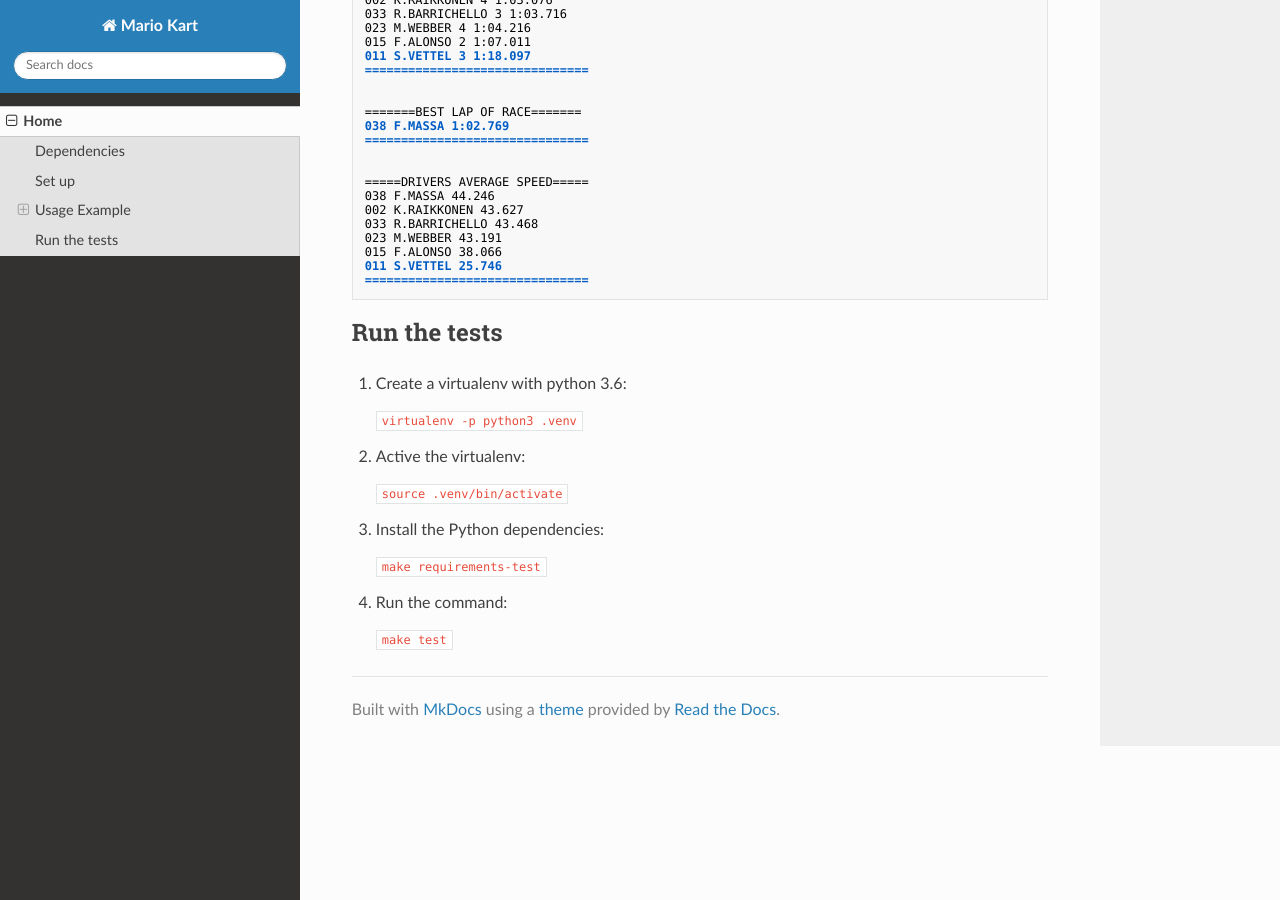
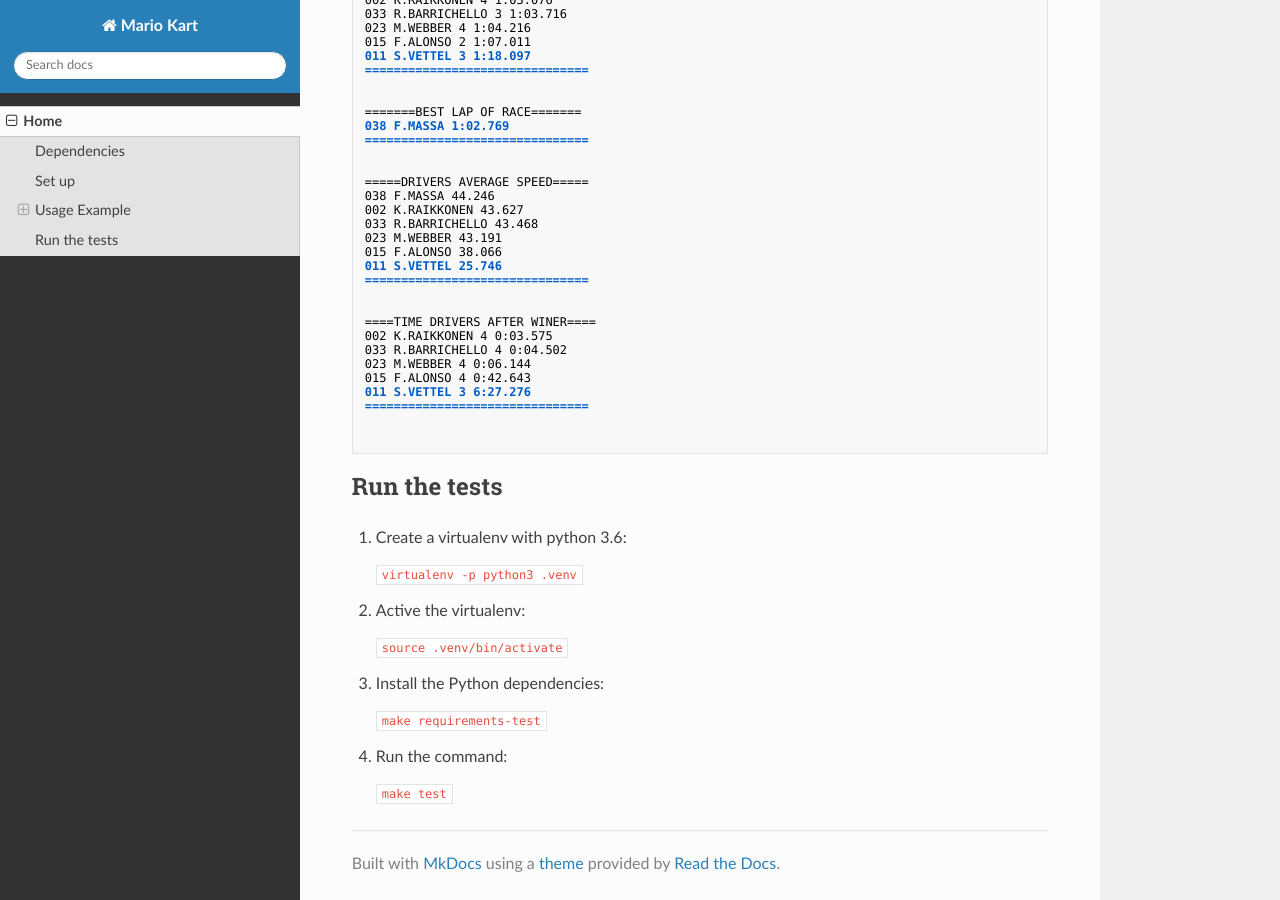
Before and after one commit to vtrmantovani/mario-kart, an MkDocs documentation site: the page built from docs/index.md, in a window 1280 px wide and 900 px high, scrolled down 1159 px. Built offline with MkDocs 1.6.1, drawn with Linux system fonts in a browser that asks for light colours; nearby versions of some CDN libraries.

Commit message:
Change main file to show time drivers after winner of race

````diff
--- a/docs/index.md
+++ b/docs/index.md
@@ -82,6 +82,17 @@ Velocidade média da volta (Average lap speed)
 015 F.ALONSO 38.066
 011 S.VETTEL 25.746
 ===============================
+
+
+====TIME DRIVERS AFTER WINER====
+002 K.RAIKKONEN 4 0:03.575
+033 R.BARRICHELLO 4 0:04.502
+023 M.WEBBER 4 0:06.144
+015 F.ALONSO 4 0:42.643
+011 S.VETTEL 3 6:27.276
+===============================
+
+
 ```
 
 
````
Also changed, not shown: CHANGELOG.md (+1 -0 lines), 1 other file.
